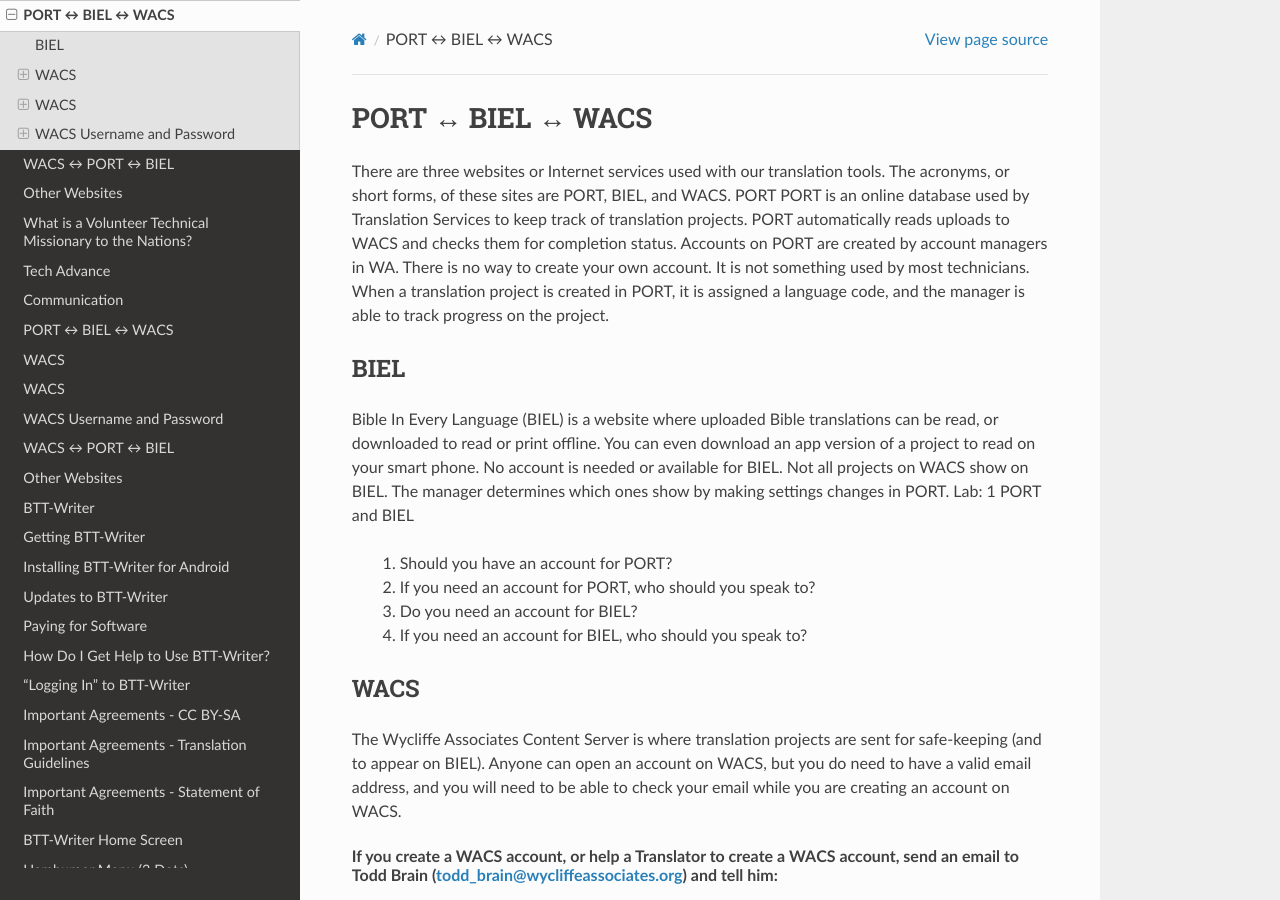
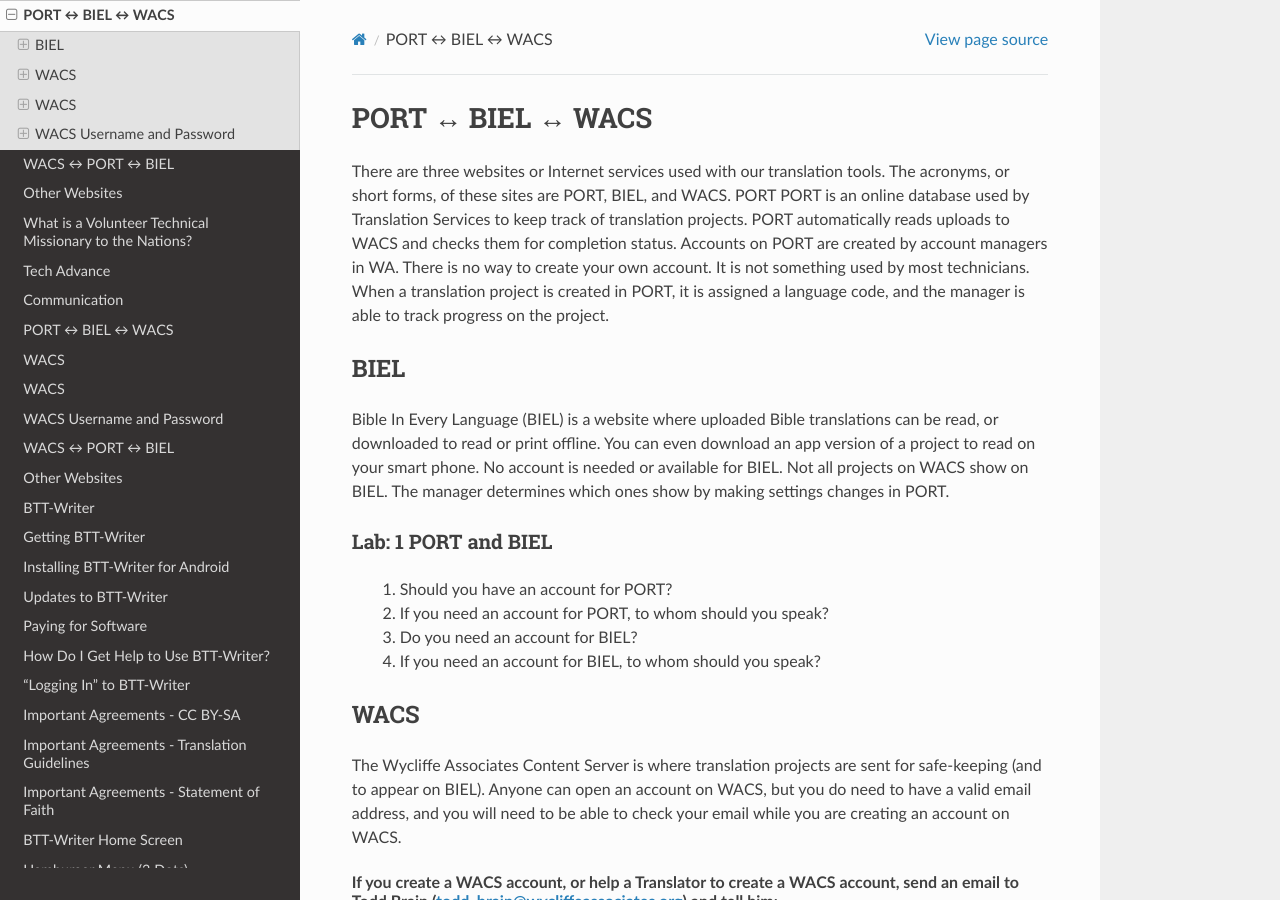
Before and after one commit to WycliffeAssociates/Tech-Advance-Training, a Sphinx documentation site: the page built from docs/port-biel-wacs.rst, in a window 1280 px wide and 900 px high. Built offline with Sphinx 7.4.7 and the Read the Docs theme 3.1.0, drawn with Linux system fonts in a browser that asks for light colours; pages that are not in the unit, such as notebooks, are missing from menus.

Commit message:
format changes

```diff
--- a/docs/port-biel-wacs.rst
+++ b/docs/port-biel-wacs.rst
@@ -12,14 +12,16 @@
 Bible In Every Language (BIEL) is a website where uploaded Bible translations can be read, or downloaded to read or print offline. You can even download an app version of a project to read on your smart phone.
 No account is needed or available for BIEL.
 Not all projects on WACS show on BIEL. The manager determines which ones show by making settings changes in PORT.
+
 Lab: 1 PORT and BIEL
+====================
     1. Should you have an account for PORT?
 
-    2. If you need an account for PORT, who should you speak to?
+    2. If you need an account for PORT, to whom should you speak?
 
     3. Do you need an account for BIEL?
 
-    4. If you need an account for BIEL, who should you speak to?
+    4. If you need an account for BIEL, to whom should you speak?
 
 WACS
 ****
```
